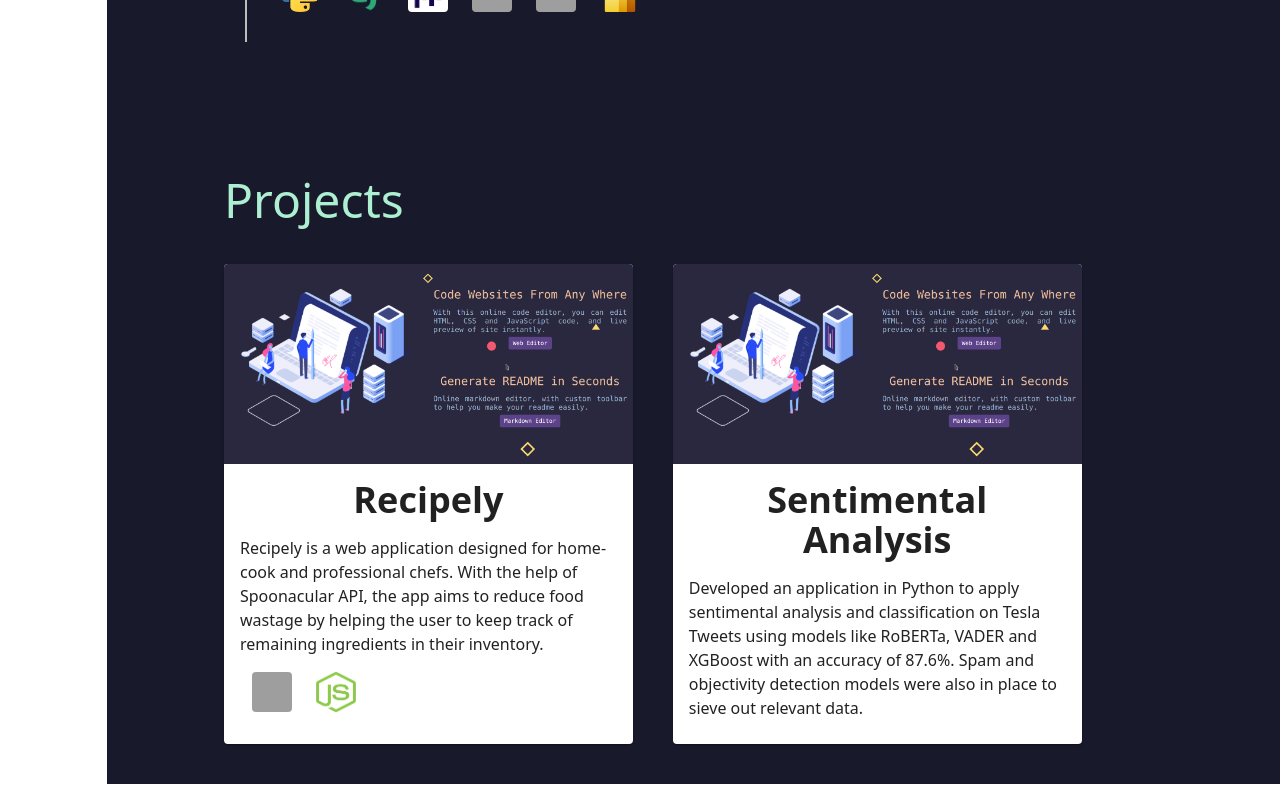
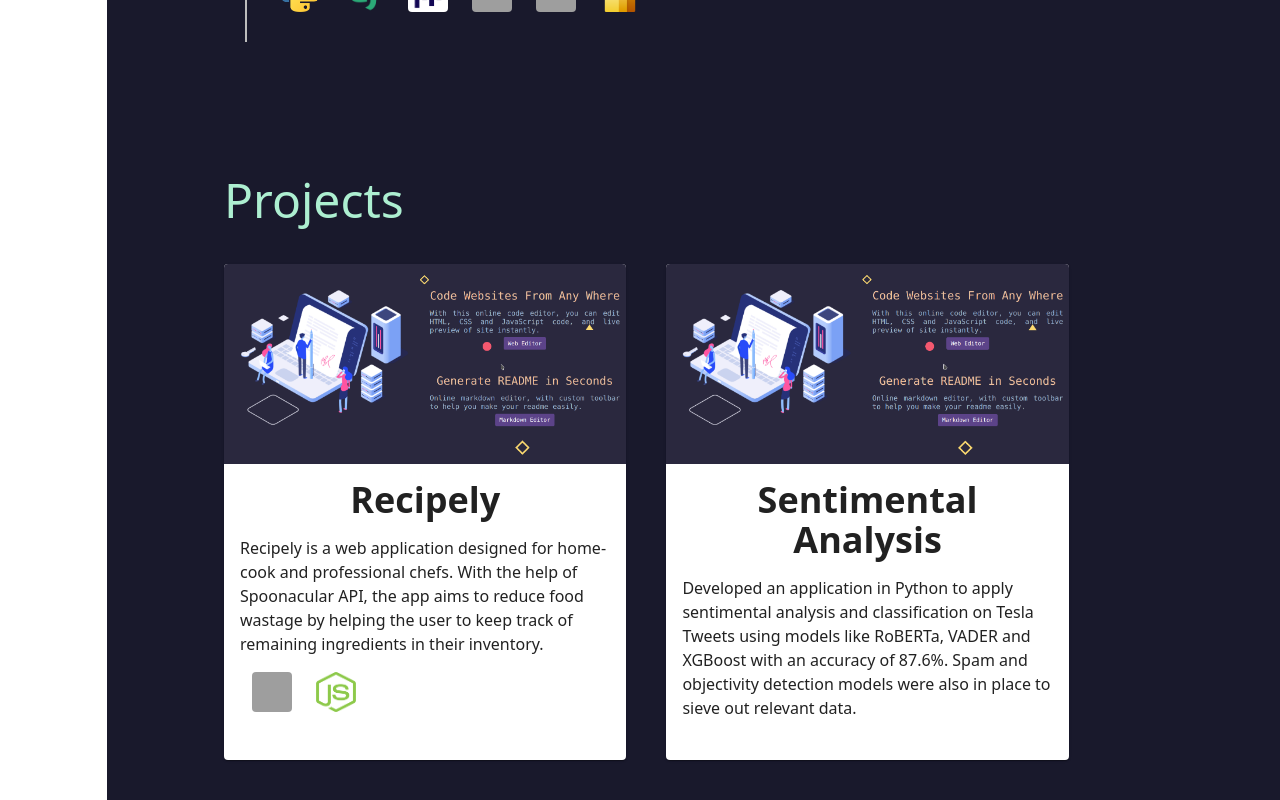
Before and after one commit to yequan99/yequan99.github.io, a React (Create React App) app: page / in a window 1280 px wide. Shown: the part 2244-3044 px from the top of the page. Built offline with nearby package versions, Linux system fonts and the light colour scheme; grey boxes are pictures that could not be loaded.

Commit message:
Update projects card styles

```diff
--- a/src/components/Experience.js
+++ b/src/components/Experience.js
@@ -47,7 +47,7 @@
             <div className="w-[90%]">
                 <Timeline sx={{[`& .${timelineItemClasses.root}:before`]: {flex: 0, padding: 0}}}>
                     {experiences.map((item,index) => (
-                        <TimelineItem>
+                        <TimelineItem key={index}>
                             <TimelineSeparator>
                                 <TimelineDot />
                                 <TimelineConnector />
--- a/src/components/Project.js
+++ b/src/components/Project.js
@@ -2,10 +2,8 @@
 import proj_img from '../assets/proj_img.png';
 import Logo from './Logo.js';
 import Card from '@mui/material/Card';
-import CardActions from '@mui/material/CardActions';
 import CardContent from '@mui/material/CardContent';
 import CardMedia from '@mui/material/CardMedia';
-import Button from '@mui/material/Button';
 
 export default function Projects() {
 
@@ -19,8 +17,7 @@
                     inventory.
                 </p>
             ),
-            skills: [react, nodejs],
-            link: ""
+            skills: [react, nodejs]
         },
         {
             name: 'Sentimental Analysis',
@@ -31,23 +28,22 @@
                     place to sieve out relevant data.
                 </p>
             ),
-            skills: [],
-            link: ""
+            skills: []
         }
     ]
 
     return (
-        <div className="w-full h-fit pl-[10%] py-10 bg-[#19192C]">
+        <div className="w-full h-full pl-[10%] py-10 bg-[#19192C]">
             <h1 className="text-5xl text-[#ADEFD1FF] pb-10">Projects</h1>
-            <div className="flex flex-col h-full w-[90%] lg:flex-row lg:w-[85%]">
+            <div className="flex flex-col w-[90%] lg:grid lg:grid-cols-2 lg:gap-10 lg:w-[80%]">
                 {projects.map((item,index) => (
-                    <div className="pr-10 pb-10 h-full w-full lg:w-[30rem] lg:pb-0">
+                    <div className="pb-10 h-full w-full lg:min-w-[20rem] lg:pb-0">
                         <Card className="h-full" key={index}>
                             <CardMedia
                                 sx={{ height: 200 }}
                                 image={proj_img}
                             />
-                            <CardContent sx={{ height: 280 }}>
+                            <CardContent>
                                 <h1 className="text-4xl font-bold text-center">{item.name}</h1>
                                 <p className="py-4">{item.description}</p>
                                 <Logo logos={item.skills} />
```
